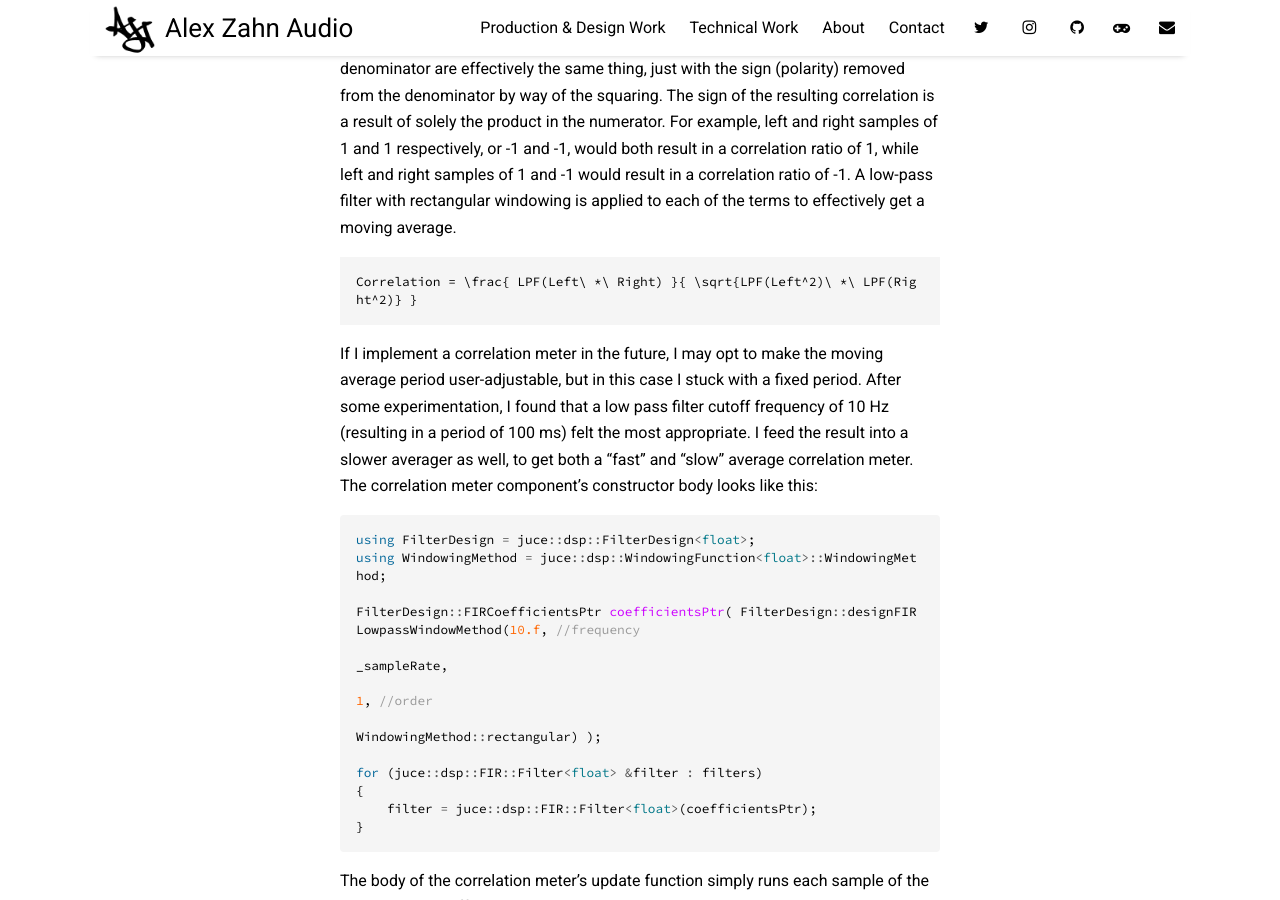
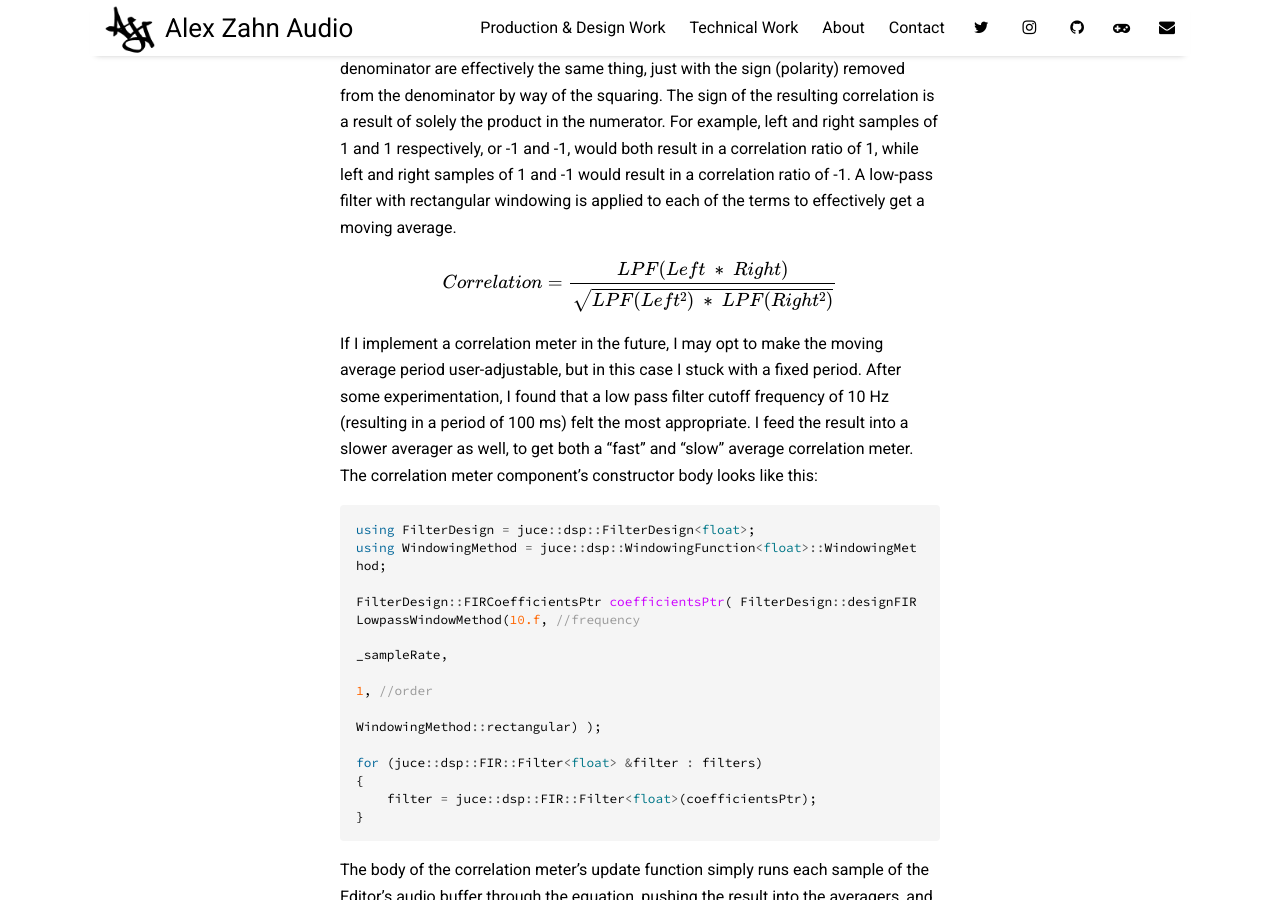
Before and after one commit to alexzahnaudio/alexzahnaudio.github.io, a Jekyll site: the page built from _posts/2023-11-30-metering-plugin.md, in a window 1280 px wide and 900 px high, scrolled down 4651 px. Built offline with Jekyll 4.4.1, drawn with Linux system fonts in a browser that asks for light colours; nearby versions of some CDN libraries; formulas are drawn with MathJax 3.

Commit message:
Update 2023-11-30-metering-plugin.md

````diff
--- a/_posts/2023-11-30-metering-plugin.md
+++ b/_posts/2023-11-30-metering-plugin.md
@@ -123,9 +123,7 @@ While it isn't the most aesthetically pleasing component, the stereo correlation
 
 There is a great StackExchange post explaining [one way to calculate stereo correlation](https://dsp.stackexchange.com/questions/17098/correlation-meter/17103#17103) (and [another good explanation](https://www.beis.de/Elektronik/Correlation/CorrelationCorrectAndWrong.html) with a nifty block diagram for my fellow hardware nerds). Take a look at the numerator and denominator of the equation, keeping in mind that the audio samples range from -1 to 1. The numerator and denominator are effectively the same thing, just with the sign (polarity) removed from the denominator by way of the squaring. The sign of the resulting correlation is a result of solely the product in the numerator. For example, left and right samples of 1 and 1 respectively, or -1 and -1, would both result in a correlation ratio of 1, while left and right samples of 1 and -1 would result in a correlation ratio of -1. A low-pass filter with rectangular windowing is applied to each of the terms to effectively get a moving average.
 
-```math
-Correlation = \frac{ LPF(Left\ *\ Right) }{ \sqrt{LPF(Left^2)\ *\ LPF(Right^2)} }
-```
+\\[ Correlation = \frac{ LPF(Left\ *\ Right) }{ \sqrt{LPF(Left^2)\ *\ LPF(Right^2)} } \\]
 
 If I implement a correlation meter in the future, I may opt to make the moving average period user-adjustable, but in this case I stuck with a fixed period. After some experimentation, I found that a low pass filter cutoff frequency of 10 Hz (resulting in a period of 100 ms) felt the most appropriate. I feed the result into a slower averager as well, to get both a "fast" and "slow" average correlation meter. The correlation meter component's constructor body looks like this:
 
````
